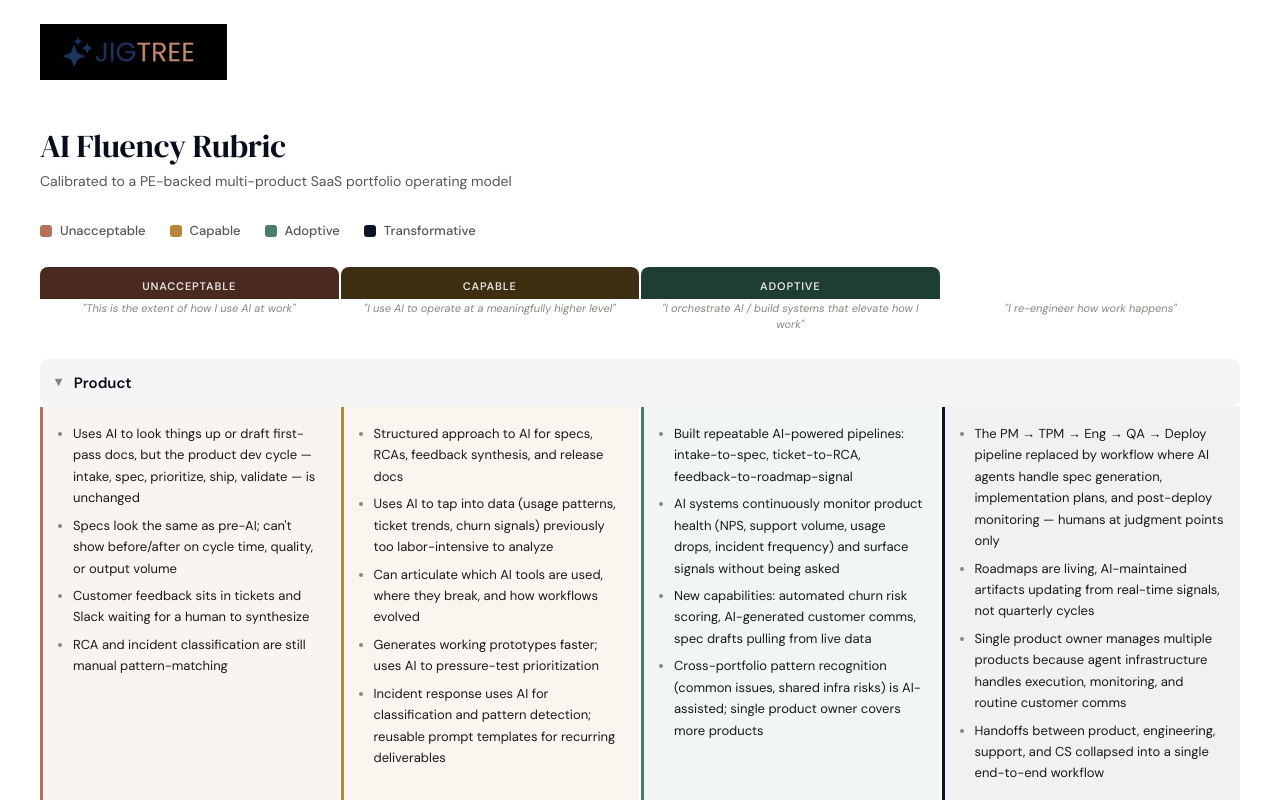
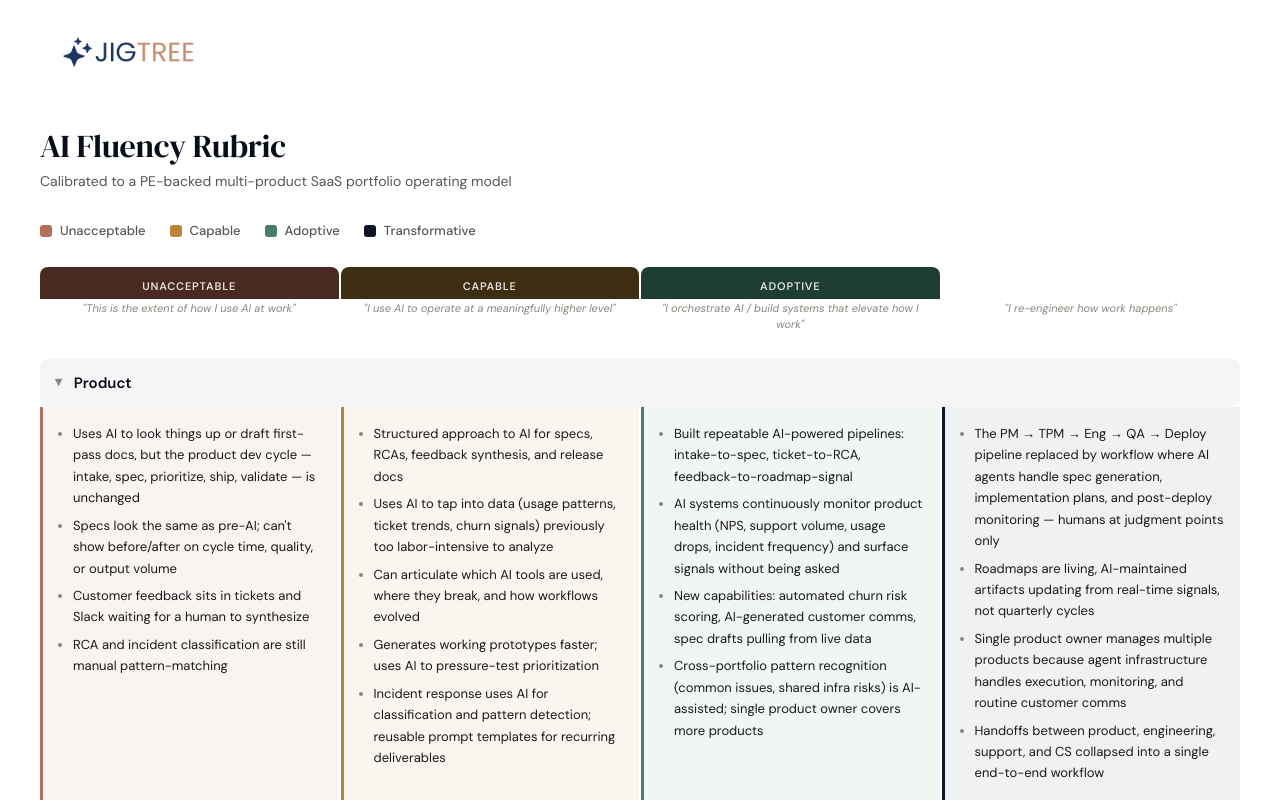
Before and after one commit to kanaekim/jigtree_rubrics, a plain HTML site: page index.html in a window 1280 px wide. Shown: the top 803 px of the page. Drawn offline with nearby package versions, Linux system fonts and the light colour scheme.

Commit message:
Update index.html

```diff
--- a/index.html
+++ b/index.html
@@ -298,7 +298,7 @@
 <body>
 
 <div class="site-header">
-  <img src="./JigTree_logo.png" alt="JigTree">
+  <img src="./JigTree logo.png" alt="JigTree">
 </div>
 
 <div class="container">
```
